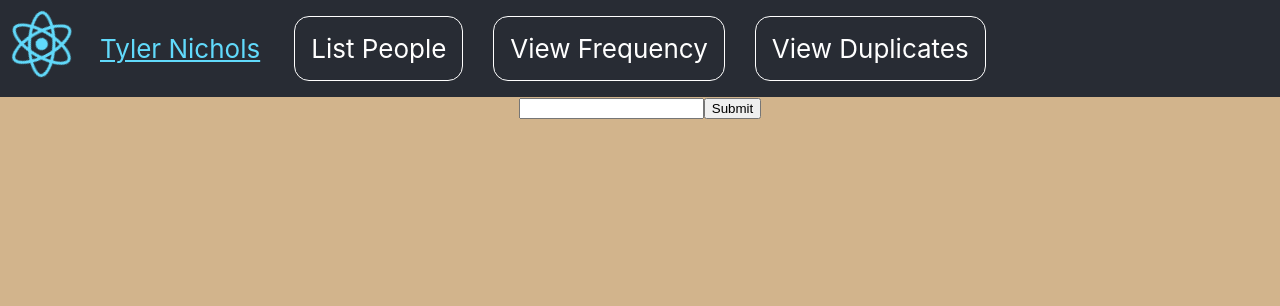
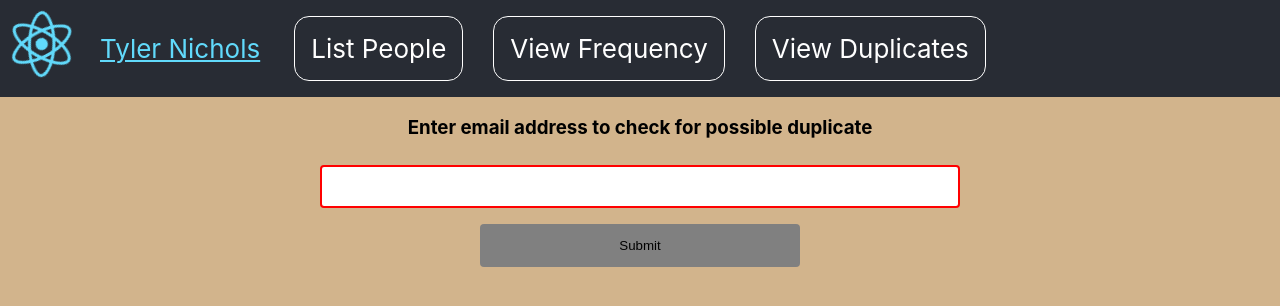
Before and after one commit to tylernchls/SalesLoft, a React (Create React App) app in the folder frontend/: page / in a window 1280 px wide. Both pictures are taken after a click on the element "View Duplicates". Shown: the top 306 px of the page. Built offline with nearby package versions, Linux system fonts and the light colour scheme.

Commit message:
CSS refactor

```diff
--- a/frontend/src/App.css
+++ b/frontend/src/App.css
@@ -71,7 +71,7 @@ p {
 
 .frequency-data .header .column, .table-data .column{
   padding: 10px;
-  font-size: 12px;
+  font-size: 15x;
 }
 
 .table-data:nth-child(odd) .column{
@@ -92,10 +92,43 @@ p {
   font-size: 14px;
 }
 
+.form-container {
+  text-align: center;
+}
+
 .form {
   text-align: center;
 }
 
+input[type=text] {
+  width: 50%;
+  padding: 12px 20px;
+  margin: 8px 0;
+  box-sizing: border-box;
+  border: 2px solid red;
+  border-radius: 4px;
+}
+
+.submit {
+  width: 25%;
+  background-color: #4CAF50;
+  color: black;
+  padding: 14px 20px;
+  margin: 8px 0;
+  border: none;
+  border-radius: 4px;
+  cursor: pointer;
+}
+
+.submit:disabled{
+  background: grey;
+  color: black;
+  cursor: no-drop;
+}
+
+.submit:hover {
+  background-color: #45a049;
+}
 
 .App-logo {
   height: 10vmin;
--- a/frontend/src/App.js
+++ b/frontend/src/App.js
@@ -17,26 +17,22 @@ const App = () => {
     switch (pgs) {
       case "people":
         return <PeopleComponent />
-        break;
 
       case "frequency":
         return <FrequencyComponent />
-        break;
 
       case "duplicates":
         return <EmailInputComponent />
-        break;
 
       default:
       return null
-        break;
     }
-  }
+  };
 
   return (
     <div className="App">
       <header className="App-header">
-      <a href="http://localhost:3000/"><img src={logo} className="App-logo" alt="logo"/></a>
+        <img src={logo} className="App-logo" alt="logo" />
         <a
           className="App-link"
           href="https://github.com/tylernchls/SalesLoft"
--- a/frontend/src/components/DuplicateEmailComponent.js
+++ b/frontend/src/components/DuplicateEmailComponent.js
@@ -3,7 +3,7 @@ const DuplicateEmailComponent = ({data}) => {
         <div className="column-container">
             <div>
                 <p>Email: {data.target}</p>
-                <p>Result: {data.rating}</p>
+                <p>Result: {data.rating * 100} %</p>
             </div>
         </div>
     )
--- a/frontend/src/components/EmailInputComponent.js
+++ b/frontend/src/components/EmailInputComponent.js
@@ -3,7 +3,7 @@ import Axios from "axios";
 import DuplicateEmailComponent from './DuplicateEmailComponent';
 
 const EmailInput = () => {
-    const [email, setEmail] = useState(" ");
+    const [email, setEmail] = useState("");
     const [duplicateEmailResponseData, setDuplicateEmailResponseData] = useState({});
 
     const getPossibleDuplicateEmail = (email) => {
@@ -21,22 +21,24 @@ const EmailInput = () => {
 
     const handleSubmit = (e) => {
       e.preventDefault();
-      alert(`Submitting Email ${email}`);
       getPossibleDuplicateEmail(email)
     };
     return (
-      <div>
+      <div className="form-container">
         <form className="form" onSubmit={handleSubmit}>
-          <label>
+            <h3>Enter email address to check for possible duplicate</h3>
+
+            {Object.keys(duplicateEmailResponseData).length > 0 && <DuplicateEmailComponent data={duplicateEmailResponseData} />}
+
             <input
               type="text"
               value={email}
               onChange={e => setEmail(e.target.value)}
             />
-          </label>
-          <input text="Enter email address" type="submit" value="Submit" />
-      </form>
-      {Object.keys(duplicateEmailResponseData).length > 0 && <DuplicateEmailComponent data={duplicateEmailResponseData} />}
+            <div>
+              <button className="submit" disabled={!email} >Submit</button>
+            </div>
+        </form>
       </div>
     );
 }
--- a/frontend/src/components/FrequencyComponent.js
+++ b/frontend/src/components/FrequencyComponent.js
@@ -29,7 +29,7 @@ const GetFrequencyCount = () => {
                     </div>
                         {Object.keys(keyName.Frequency).map((key) => {
                         return (
-                            <div className="column-container table-data">
+                            <div className="column-container table-data" key={key}>
                             <div className="column">{key}:</div>
                             <div className="column">{keyName.Frequency[key]}</div>
                             </div>
```
Also changed, not shown: 1 other file (tests, documents, lock files or other folders).
